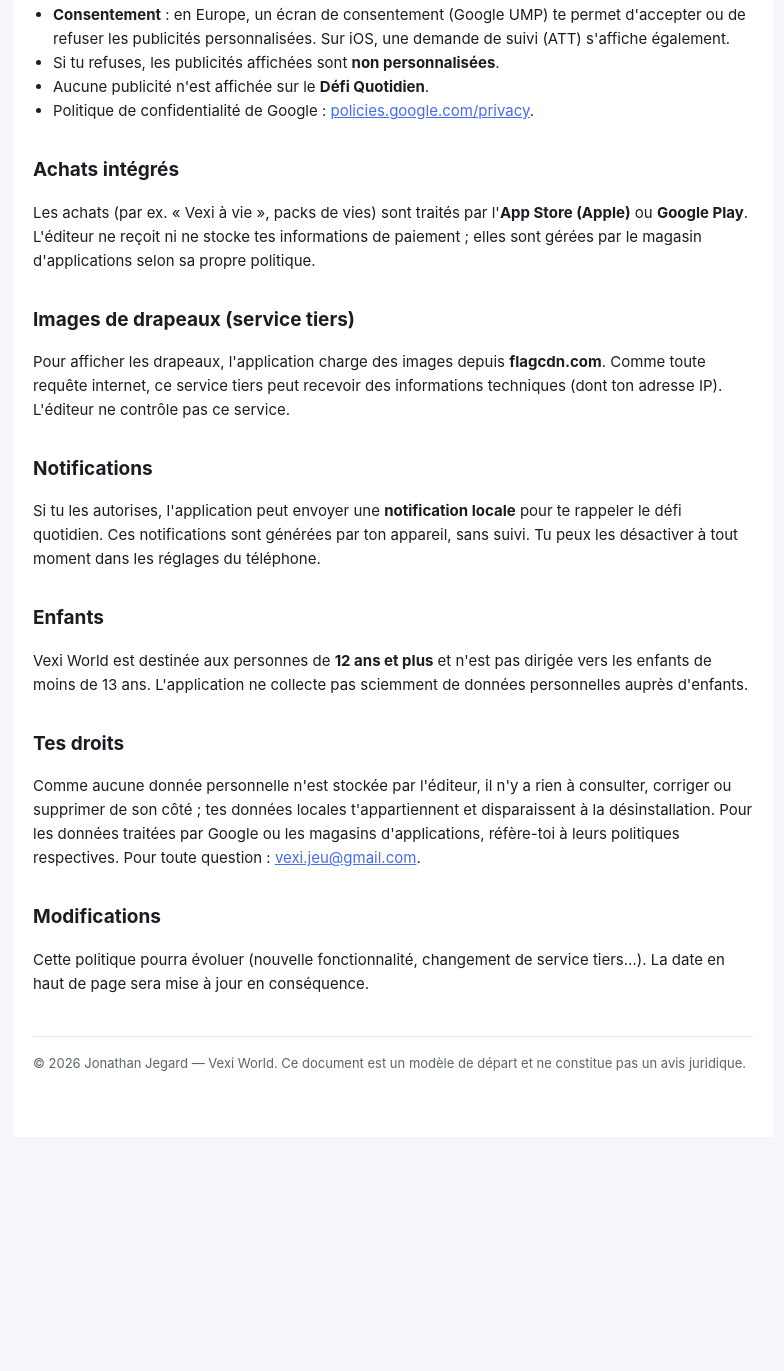
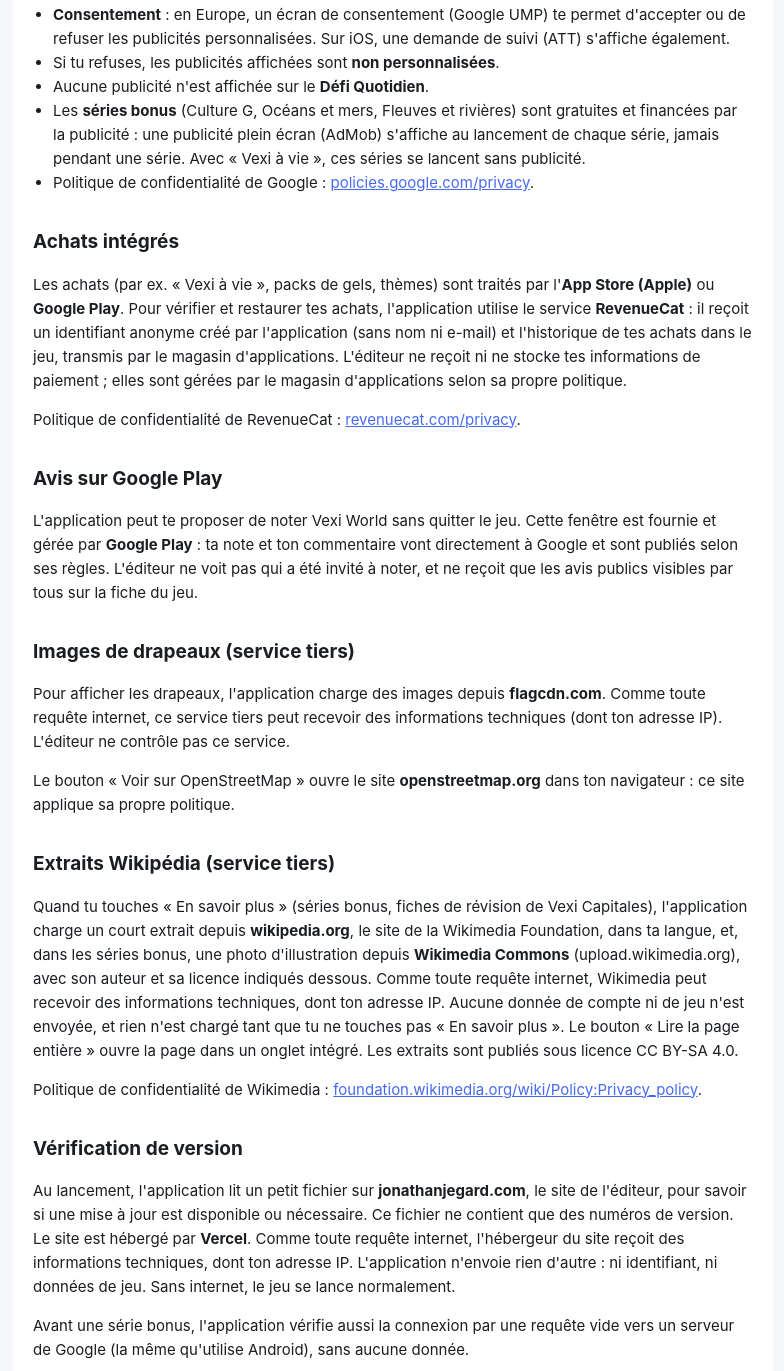
Before and after one commit to jegardjonathanMonteur/vexi-legal, a plain HTML site: page index.html in a window 1280 px wide. Shown: the part 689-2060 px from the top of the page, without its empty margins (247-1031 px from the left). Before the commit the page ends 1826 px from the top, so only its background shows below. Drawn offline with Linux system fonts and the light colour scheme.

Commit message:
Politique de confidentialité : ajouts v12 (Wikipédia et Wikimedia Commons, vérification de version sur jonathanjegard.com hébergé par Vercel, test de connexion Google, avis Google Play, pubs des séries bonus, RevenueCat, OpenStreetMap) ; packs de vies retirés ; date du 13 novembre 2026
Co-Authored-By: Claude Opus 5.5 <noreply@anthropic.com>

```diff
--- a/index.html
+++ b/index.html
@@ -27,7 +27,7 @@
 <div class="wrap">
   <h1>Politique de confidentialité — Vexi World</h1>
   <p class="chapo">Éditeur : <strong>Jonathan Jegard</strong> · Contact : <a href="mailto:vexi.jeu@gmail.com">vexi.jeu@gmail.com</a></p>
-  <p class="maj">Dernière mise à jour : <strong>2 septembre 2026</strong></p>
+  <p class="maj">Dernière mise à jour : <strong>13 novembre 2026</strong></p>
 
   <p>Vexi World (« l'application ») respecte ta vie privée. Cette politique explique quelles données l'application utilise, et comment. Vexi World est conçue pour un public de <strong>12 ans et plus</strong>.</p>
 
@@ -43,14 +43,28 @@
     <li><strong>Consentement</strong> : en Europe, un écran de consentement (Google UMP) te permet d'accepter ou de refuser les publicités personnalisées. Sur iOS, une demande de suivi (ATT) s'affiche également.</li>
     <li>Si tu refuses, les publicités affichées sont <strong>non personnalisées</strong>.</li>
     <li>Aucune publicité n'est affichée sur le <strong>Défi Quotidien</strong>.</li>
+    <li>Les <strong>séries bonus</strong> (Culture G, Océans et mers, Fleuves et rivières) sont gratuites et financées par la publicité : une publicité plein écran (AdMob) s'affiche au lancement de chaque série, jamais pendant une série. Avec « Vexi à vie », ces séries se lancent sans publicité.</li>
     <li>Politique de confidentialité de Google : <a href="https://policies.google.com/privacy">policies.google.com/privacy</a>.</li>
   </ul>
 
   <h2>Achats intégrés</h2>
-  <p>Les achats (par ex. « Vexi à vie », packs de vies) sont traités par l'<strong>App Store (Apple)</strong> ou <strong>Google Play</strong>. L'éditeur ne reçoit ni ne stocke tes informations de paiement ; elles sont gérées par le magasin d'applications selon sa propre politique.</p>
+  <p>Les achats (par ex. « Vexi à vie », packs de gels, thèmes) sont traités par l'<strong>App Store (Apple)</strong> ou <strong>Google Play</strong>. Pour vérifier et restaurer tes achats, l'application utilise le service <strong>RevenueCat</strong> : il reçoit un identifiant anonyme créé par l'application (sans nom ni e-mail) et l'historique de tes achats dans le jeu, transmis par le magasin d'applications. L'éditeur ne reçoit ni ne stocke tes informations de paiement ; elles sont gérées par le magasin d'applications selon sa propre politique.</p>
+  <p>Politique de confidentialité de RevenueCat : <a href="https://www.revenuecat.com/privacy">revenuecat.com/privacy</a>.</p>
+
+  <h2>Avis sur Google Play</h2>
+  <p>L'application peut te proposer de noter Vexi World sans quitter le jeu. Cette fenêtre est fournie et gérée par <strong>Google Play</strong> : ta note et ton commentaire vont directement à Google et sont publiés selon ses règles. L'éditeur ne voit pas qui a été invité à noter, et ne reçoit que les avis publics visibles par tous sur la fiche du jeu.</p>
 
   <h2>Images de drapeaux (service tiers)</h2>
   <p>Pour afficher les drapeaux, l'application charge des images depuis <strong>flagcdn.com</strong>. Comme toute requête internet, ce service tiers peut recevoir des informations techniques (dont ton adresse IP). L'éditeur ne contrôle pas ce service.</p>
+  <p>Le bouton « Voir sur OpenStreetMap » ouvre le site <strong>openstreetmap.org</strong> dans ton navigateur : ce site applique sa propre politique.</p>
+
+  <h2>Extraits Wikipédia (service tiers)</h2>
+  <p>Quand tu touches « En savoir plus » (séries bonus, fiches de révision de Vexi Capitales), l'application charge un court extrait depuis <strong>wikipedia.org</strong>, le site de la Wikimedia Foundation, dans ta langue, et, dans les séries bonus, une photo d'illustration depuis <strong>Wikimedia Commons</strong> (upload.wikimedia.org), avec son auteur et sa licence indiqués dessous. Comme toute requête internet, Wikimedia peut recevoir des informations techniques, dont ton adresse IP. Aucune donnée de compte ni de jeu n'est envoyée, et rien n'est chargé tant que tu ne touches pas « En savoir plus ». Le bouton « Lire la page entière » ouvre la page dans un onglet intégré. Les extraits sont publiés sous licence CC BY-SA 4.0.</p>
+  <p>Politique de confidentialité de Wikimedia : <a href="https://foundation.wikimedia.org/wiki/Policy:Privacy_policy">foundation.wikimedia.org/wiki/Policy:Privacy_policy</a>.</p>
+
+  <h2>Vérification de version</h2>
+  <p>Au lancement, l'application lit un petit fichier sur <strong>jonathanjegard.com</strong>, le site de l'éditeur, pour savoir si une mise à jour est disponible ou nécessaire. Ce fichier ne contient que des numéros de version. Le site est hébergé par <strong>Vercel</strong>. Comme toute requête internet, l'hébergeur du site reçoit des informations techniques, dont ton adresse IP. L'application n'envoie rien d'autre : ni identifiant, ni données de jeu. Sans internet, le jeu se lance normalement.</p>
+  <p>Avant une série bonus, l'application vérifie aussi la connexion par une requête vide vers un serveur de Google (la même qu'utilise Android), sans aucune donnée.</p>
 
   <h2>Notifications</h2>
   <p>Si tu les autorises, l'application peut envoyer une <strong>notification locale</strong> pour te rappeler le défi quotidien. Ces notifications sont générées par ton appareil, sans suivi. Tu peux les désactiver à tout moment dans les réglages du téléphone.</p>
```
